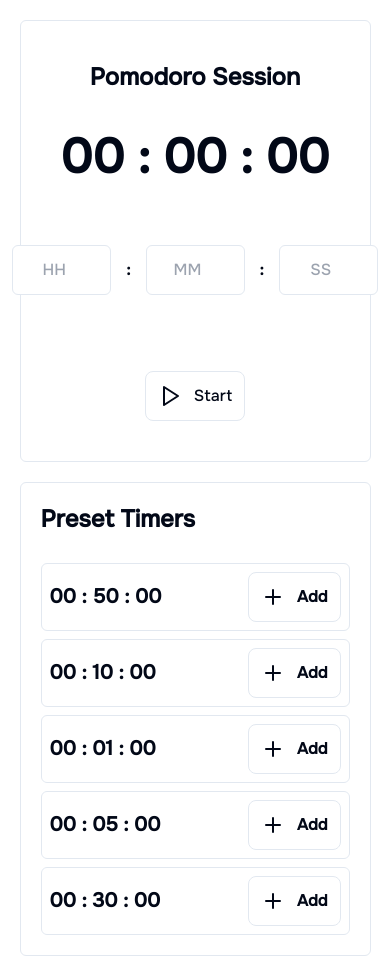
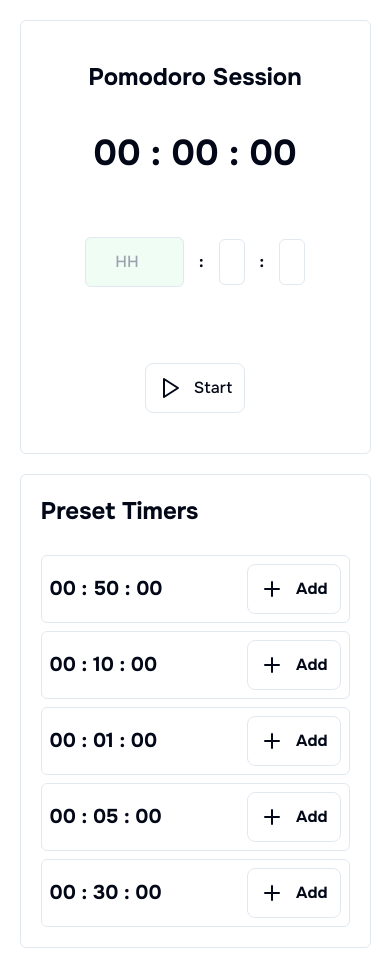
Before and after one commit to kaythecosmic/study-bean, a Next.js app: page /pomodoro in a window 390 px wide. Built offline with nearby package versions, Linux system fonts and the light colour scheme.

Commit message:
fixed responsiveness on iphone

```diff
--- a/package.json
+++ b/package.json
@@ -16,9 +16,11 @@
     "next": "14.1.3",
     "react": "^18",
     "react-dom": "^18",
+    "react-hook-usewindowsize": "^1.0.1",
     "react-timer-hook": "^3.0.7",
     "tailwind-merge": "^2.2.1",
-    "tailwindcss-animate": "^1.0.7"
+    "tailwindcss-animate": "^1.0.7",
+    "use-window-size-hook": "^1.1.22"
   },
   "devDependencies": {
     "@types/node": "^20",
--- a/src/app/layout.tsx
+++ b/src/app/layout.tsx
@@ -3,7 +3,7 @@ import { Onest } from "next/font/google";
 import "./globals.css";
 import { cn } from "@/lib/utils";
 
-const onest = Onest({ subsets: ["latin"], weight: ['500'] });
+const onest = Onest({ subsets: ["latin"], weight: ['500', '700'] });
 
 export const metadata: Metadata = {
   title: "StudyBean",
@@ -21,7 +21,6 @@ export default function RootLayout({
 }>) {
   return (
     <html lang="en">
-
       <body className={cn("min-h-screen antialiased", onest.className)}>
         {children}
       </body>
--- a/src/app/pomodoro/page.tsx
+++ b/src/app/pomodoro/page.tsx
@@ -3,6 +3,7 @@ import IconButton from '@/components/IconButton'
 import MaxWidthWrapper from '@/components/MaxWidthWrapper'
 import React, { useEffect, useState } from 'react'
 import { RotateCcw, Pause, Play, Plus } from 'lucide-react'
+import { useWindowSize } from 'use-window-size-hook';
 
 const PomodoroPage = () => {
 
@@ -11,6 +12,7 @@ const PomodoroPage = () => {
         minutes: number;
         seconds: number;
     }
+    // const [width, setWidth] = useState(document.documentElement.clientWidth)
 
     const presetTimes: { [key: string]: TimeState } = {
         "00-50-00": { hours: 0, minutes: 50, seconds: 0 },
@@ -136,17 +138,17 @@ const PomodoroPage = () => {
 
     return (
 
-        <MaxWidthWrapper className=" mt-5 flex flex-col lg:min-h-screen lg:w-[80vw] 2xl:flex-row items-center justify-center gap-5">
+        <MaxWidthWrapper className="mt-5 lg:mt-0 flex flex-col lg:h-screen lg:w-[80vw] 2xl:flex-row items-center justify-center gap-5">
             <div className='w-full flex flex-col items-center justify-center p-10 md:w-full 2xl:h-2/3 border rounded-md'>
                 <h1 className='text-2xl font-bold lg:text-4xl mb-10'>Pomodoro Session</h1>
-                <div className="w-full text-center text-5xl font-semibold md:text-6xl lg:text-7xl 2xl:text-8xl min-[1640px]:text-9xl">
+                <div className="w-full text-center text-6xl [@media(max-width:400px)]:text-4xl font-semibold md:text-6xl lg:text-7xl 2xl:text-8xl min-[1640px]:text-9xl">
                     {hours > 9 ? hours : "0" + hours} : {minutes > 9 ? minutes : "0" + minutes} : {seconds > 9 ? seconds : "0" + seconds}
                 </div>
 
                 <section className='mx-auto font-bold mt-16 w-1/2 flex flex-row items-center justify-center gap-[15px]'>
-                    <input className='p-3 border rounded-md text-center focus:outline-none font-medium' type="number" name="hours" max={12} min={0} placeholder='HH' id="textbox-hours" onChange={(e) => { handleFormChange(e) }} /> :
-                    <input className='p-3 border rounded-md text-center focus:outline-none font-medium' type="number" name="hours" max={59} min={0} placeholder='MM' id="textbox-minutes" onChange={(e) => { handleFormChange(e) }} /> :
-                    <input className='p-3 border rounded-md text-center focus:outline-none font-medium' type="number" name="hours" max={59} min={0} placeholder='SS' id="textbox-seconds" onChange={(e) => { handleFormChange(e) }} />
+                    <input className='p-3 border rounded-md text-center focus:outline-none font-medium [@media(max-width:400px)]:bg-green-50' type="number" name="hours" max={12} min={0} placeholder='HH' id="textbox-hours" onChange={(e) => { handleFormChange(e) }} /> :
+                    <input className='p-3 border rounded-md text-sm text-center focus:outline-none font-medium [@media(max-width:400px)]:w-1/4' type="number" name="hours" max={59} min={0} placeholder='MM' id="textbox-minutes" onChange={(e) => { handleFormChange(e) }} /> :
+                    <input className='p-3 border rounded-md text-sm text-center focus:outline-none font-medium [@media(max-width:400px)]:w-1/4' type="number" name="hours" max={59} min={0} placeholder='SS' id="textbox-seconds" onChange={(e) => { handleFormChange(e) }} />
                 </section>
 
                 <section className='mx-auto mt-10 w-1/3 flex justify-center items-center'>
```
Also changed, not shown: 1 other file (tests, documents, lock files or other folders).
